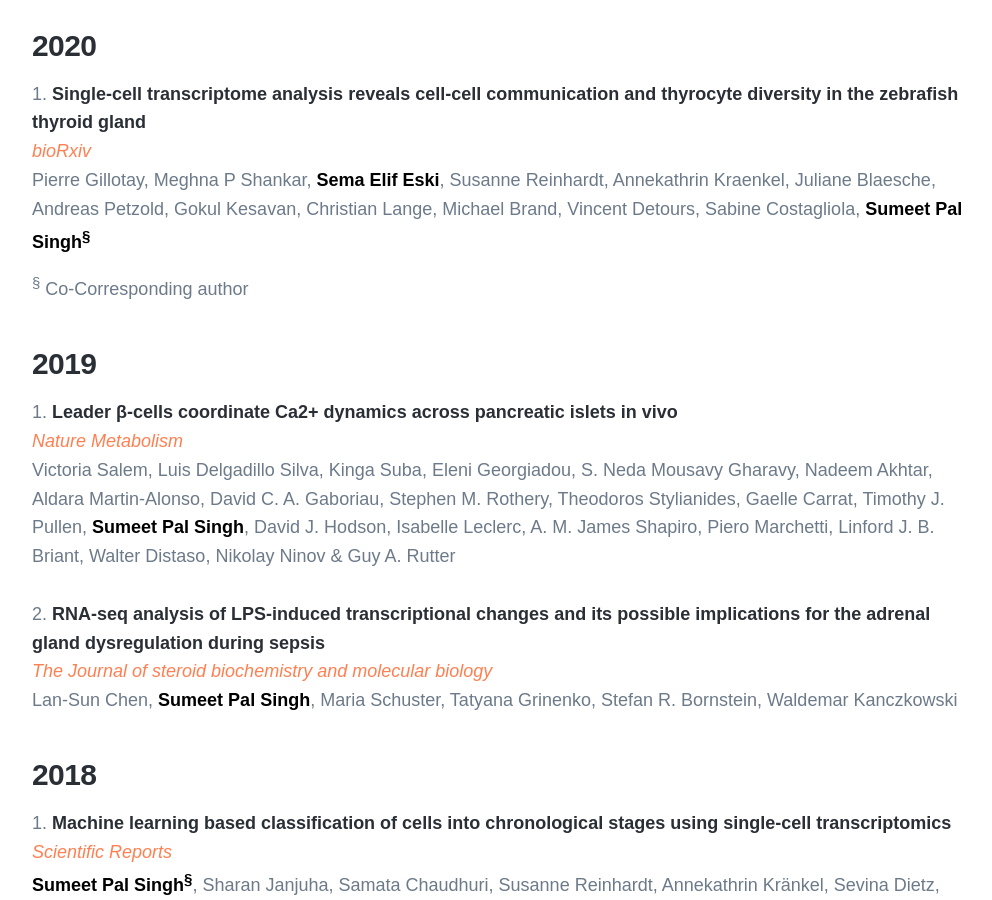
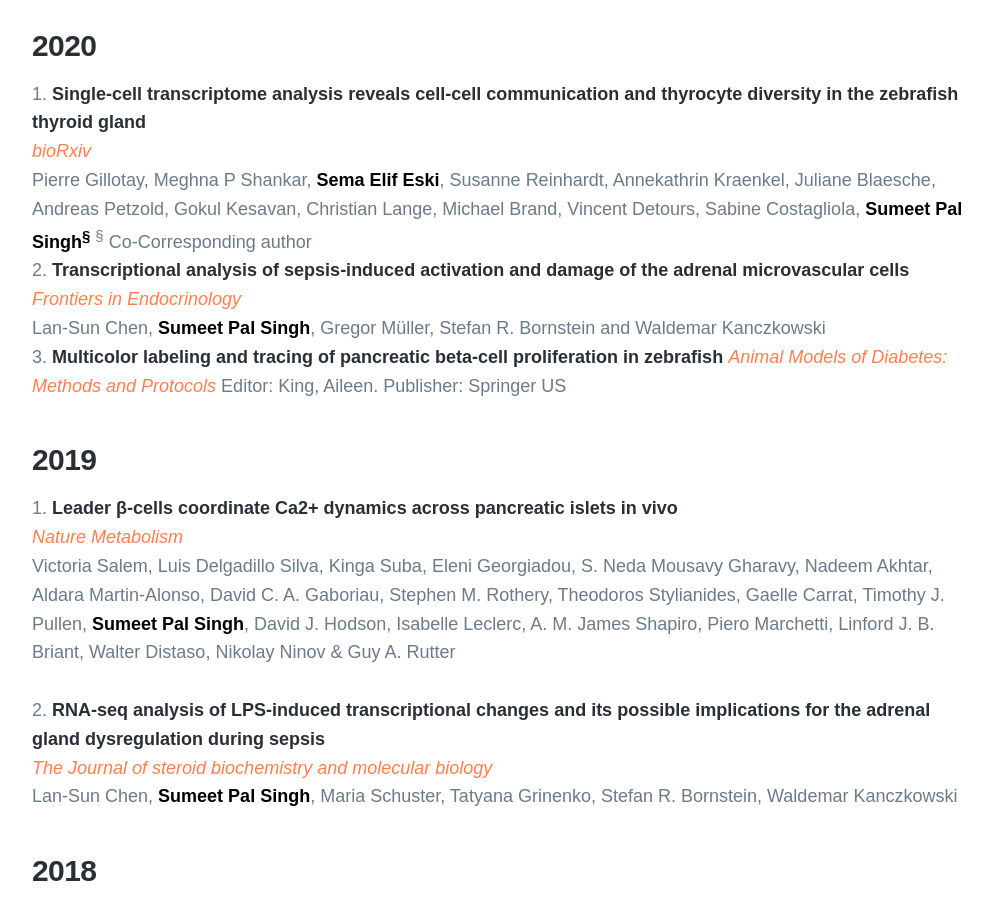
Before and after one commit to sumeetpalsingh/sumeetpalsingh.github.io, a Jekyll site: the page built from _pages/publications.md, in a window 1280 px wide and 900 px high, scrolled down 639 px. Shown: the whole window, without its empty margins (138-1130 px from the left). Built offline with Jekyll 4.4.1, drawn with Linux system fonts in a browser that asks for light colours; nearby versions of some CDN libraries; some web fonts are replaced.

Commit message:
Publications

```diff
--- a/_pages/publications.md
+++ b/_pages/publications.md
@@ -12,9 +12,15 @@ featured_image: /images/demo/publications.jpg
 1. [Single-cell transcriptome analysis reveals cell-cell communication and thyrocyte diversity in the zebrafish thyroid gland](https://www.biorxiv.org/content/10.1101/2020.01.13.891630v1)
   <span style="color:coral">*bioRxiv*</span>
   Pierre Gillotay, Meghna P Shankar, <span style="color:black">**Sema Elif Eski**</span>, Susanne Reinhardt, Annekathrin Kraenkel, Juliane Blaesche, Andreas Petzold, Gokul Kesavan, Christian Lange, Michael Brand, Vincent Detours, Sabine Costagliola, <span style="color:black">**Sumeet Pal Singh<sup>§</sup>**</span>
-
   <sup>§</sup> Co-Corresponding author
   <br/>
+  2. [Transcriptional analysis of sepsis-induced activation and damage of the adrenal microvascular cells](https://www.frontiersin.org/articles/10.3389/fendo.2019.00944/full)
+  <span style="color:coral">*Frontiers in Endocrinology*</span>
+  Lan-Sun Chen, <span style="color:black">**Sumeet Pal Singh**</span>, Gregor Müller, Stefan R. Bornstein and Waldemar Kanczkowski
+  <br/>
+  3. [Multicolor labeling and tracing of pancreatic beta-cell proliferation in zebrafish](https://www.springer.com/gp/book/9781071603840)
+  <span style="color:coral">*Animal Models of Diabetes: Methods and Protocols*</span>
+  Editor: King, Aileen. Publisher: Springer US
 
 ### 2019
 
```
Also changed, not shown: 1 other file.
